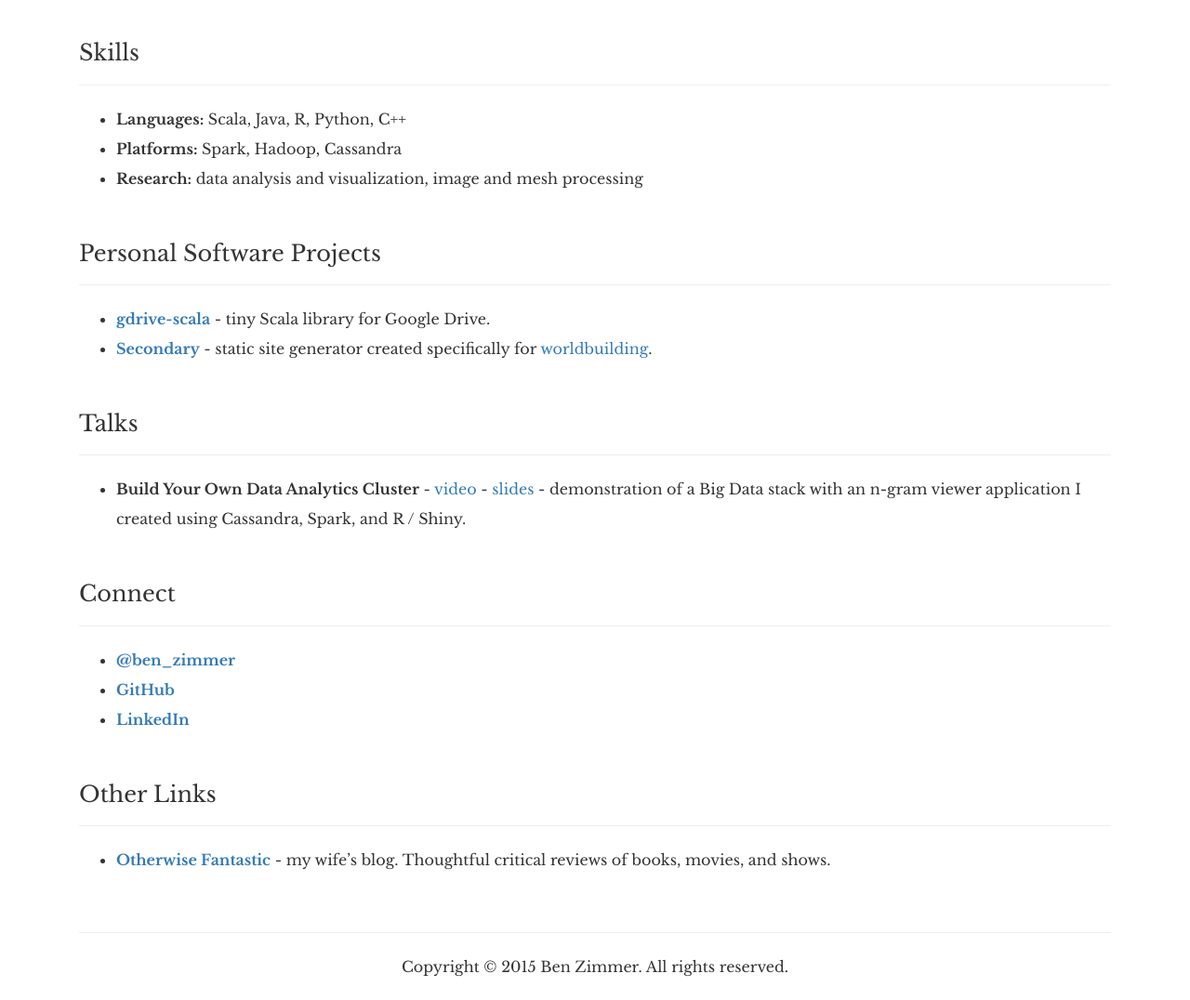
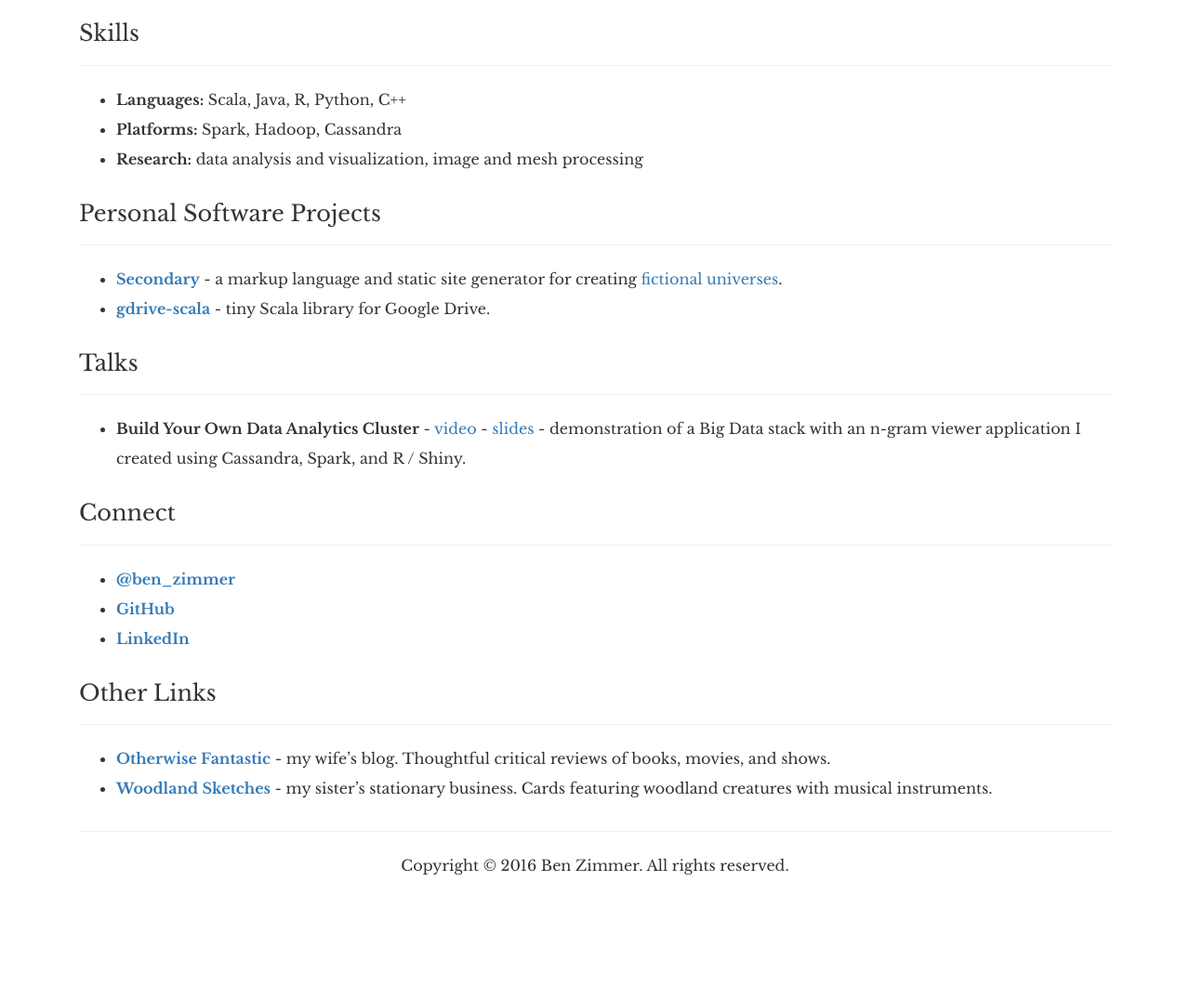
Before and after one commit to bdzimmer/bdzimmer.github.io, a plain HTML site: page web/index.html in a window 1280 px wide. Shown: the part 327-1403 px from the top of the page at 93% size. After the commit the page ends 1294 px from the top, so only its background shows below. Drawn offline with nearby package versions, Linux system fonts and the light colour scheme.

Commit message:
updated links

```diff
--- a/web/index.html
+++ b/web/index.html
@@ -44,41 +44,39 @@
 <div class="container">
 
 <div class="col-md-12">
+
+</div>
+<div class="col-md-12">
   <p>Hi! I&rsquo;m Ben Zimmer. Most days, I drink black tea and build high performance scientific and analytic software. I am currently working for 3M corporate research in Maplewood, MN.</p>
-<br />
 <h4><a href="#skills" name="skills"></a>Skills</h4>
 <ul>
   <li><strong>Languages:</strong> Scala, Java, R, Python, C++</li>
   <li><strong>Platforms:</strong> Spark, Hadoop, Cassandra</li>
   <li><strong>Research:</strong> data analysis and visualization, image and mesh processing</li>
 </ul>
-<br />
 <h4><a href="#personal-software-projects" name="personal-software-projects"></a>Personal Software Projects</h4>
 <ul>
+  <li><strong><a href="https://github.com/bdzimmer/secondary">Secondary</a></strong> - a markup language and static site generator for creating <a href="https://en.wikipedia.org/wiki/Fictional_universe">fictional universes</a>.</li>
   <li><strong><a href="https://github.com/bdzimmer/gdrive-scala">gdrive-scala</a></strong> - tiny Scala library for Google Drive.</li>
-  <li><strong><a href="https://github.com/bdzimmer/secondary">Secondary</a></strong> - static site generator created specifically for <a href="https://en.wikipedia.org/wiki/Worldbuilding">worldbuilding</a>.</li>
 </ul>
-<br />
 <h4><a href="#talks" name="talks"></a>Talks</h4>
 <ul>
   <li><strong>Build Your Own Data Analytics Cluster</strong> - <a href="https://www.youtube.com/watch?v=KWVh2oh54sU">video</a> - <a href="https://github.com/tcrug/2015-meeetups/blob/master/January/Build%20Your%20Own%20Data%20Analytics%20Cluster%2020150122.pdf">slides</a> - demonstration of a Big Data stack with an n-gram viewer application I created using Cassandra, Spark, and R / Shiny.</li>
 </ul>
-<br />
 <h4><a href="#connect" name="connect"></a>Connect</h4>
 <ul>
   <li><strong><a href="https://twitter.com/ben_zimmer">@ben_zimmer</a></strong></li>
   <li><strong><a href="https://github.com/bdzimmer">GitHub</a></strong></li>
   <li><strong><a href="https://www.linkedin.com/pub/ben-zimmer/25/b3/389">LinkedIn</a></strong></li>
 </ul>
-<br />
 <h4><a href="#other-links" name="other-links"></a>Other Links</h4>
 <ul>
   <li><strong><a href="http://otherwisefantastic.blogspot.com/">Otherwise Fantastic</a></strong> - my wife&rsquo;s blog. Thoughtful critical reviews of books, movies, and shows.</li>
+  <li><strong><a href="https://www.etsy.com/shop/WoodlandSketches">Woodland Sketches</a></strong> - my sister&rsquo;s stationary business. Cards featuring woodland creatures with musical instruments.</li>
 </ul>
-<br />
 </div>
 <div class="col-md-12">
-  <hr /><p class="text-center">Copyright &copy; 2015 Ben Zimmer. All rights reserved.</p>
+  <hr /><p class="text-center">Copyright &copy; 2016 Ben Zimmer. All rights reserved.</p>
 </div>
 </div>
 
--- a/web/styles/secondary.css
+++ b/web/styles/secondary.css
@@ -1,3 +1,4 @@
+
 /* Copyright (c) 2015 Ben Zimmer. All rights reserved. */
 
 /* Set a custom font and increase the font size for everything. */
@@ -21,6 +22,7 @@ h4, .h4 {
   border-bottom: 1px solid #eee;
   padding-bottom: 20px;
   margin-bottom: 20px;
+  padding-top: 20px;
 }
 
 .jumbotron h1, .jumbotron .h1 {
```
Also changed, not shown: content/images/profile.jpg (deleted), 3 other files.
